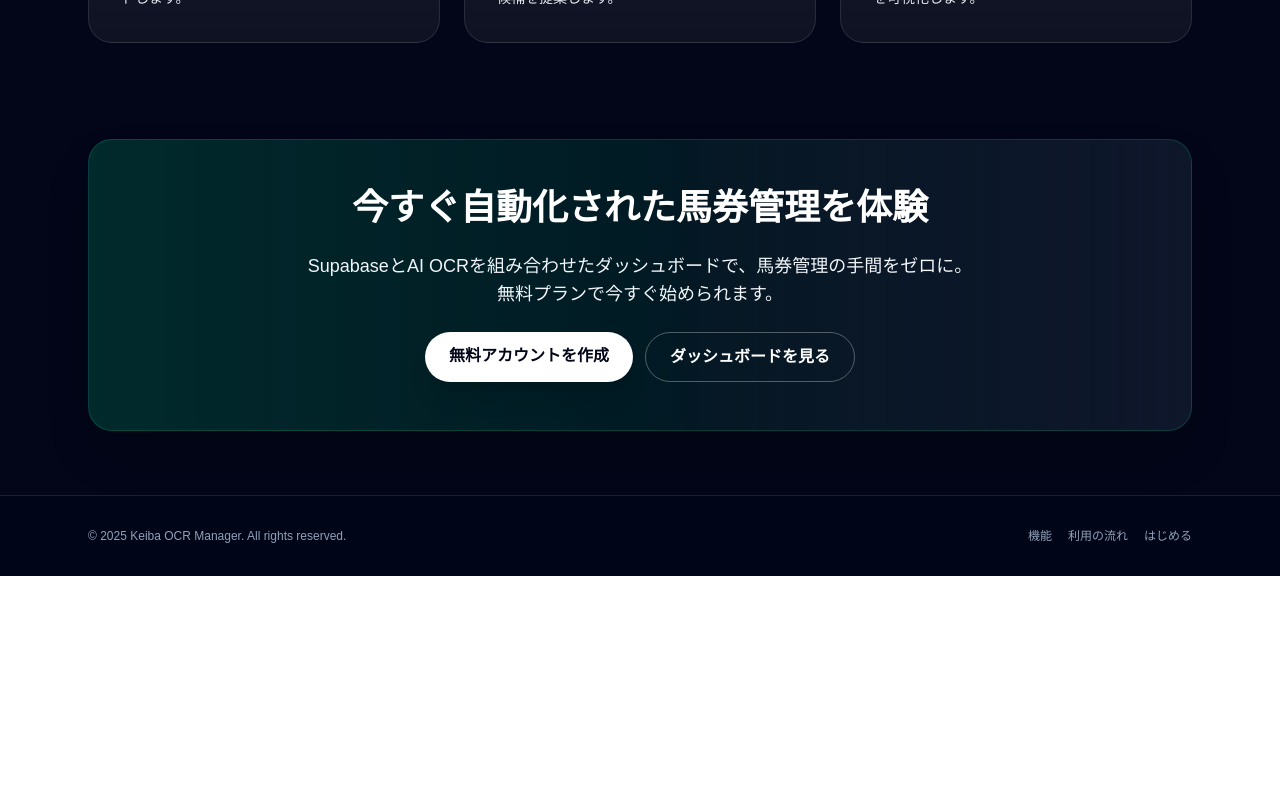
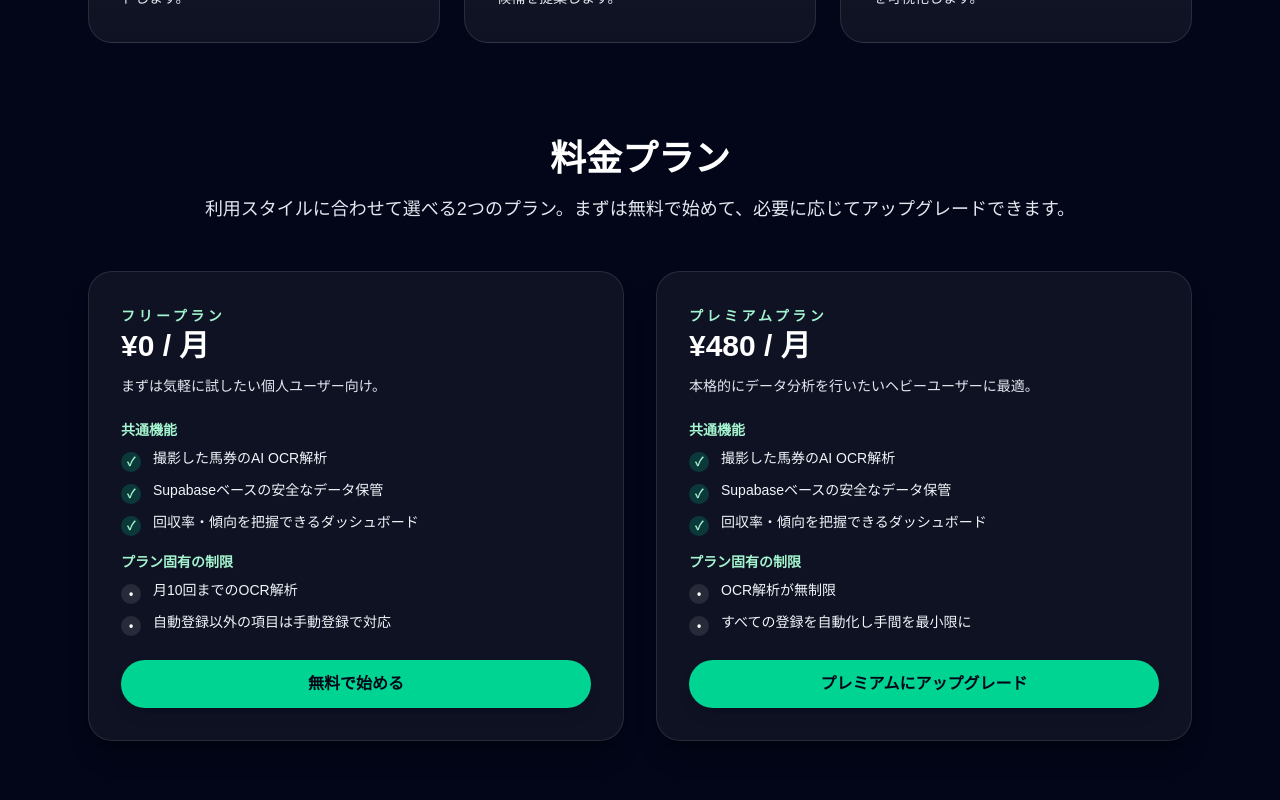
Before and after one commit to beniyasan/baken_manager, a Next.js app in the folder keiba-ocr-next/: page / in a window 1280 px wide. Shown: the part 1580-2380 px from the top of the page. Before the commit the page ends 2156 px from the top, so only its background shows below. Built offline with nearby package versions, Linux system fonts and the light colour scheme.

Commit message:
Add pricing section with plan details

```diff
--- a/keiba-ocr-next/src/app/page.tsx
+++ b/keiba-ocr-next/src/app/page.tsx
@@ -33,6 +33,33 @@ const flowSteps = [
   },
 ];
 
+const pricingPlans = [
+  {
+    name: "フリープラン",
+    price: "¥0 / 月",
+    description: "まずは気軽に試したい個人ユーザー向け。",
+    ocrLimit: "月10回までのOCR解析",
+    manualEntry: "自動登録以外の項目は手動登録で対応",
+    buttonLabel: "無料で始める",
+    buttonHref: "/dashboard",
+  },
+  {
+    name: "プレミアムプラン",
+    price: "¥480 / 月",
+    description: "本格的にデータ分析を行いたいヘビーユーザーに最適。",
+    ocrLimit: "OCR解析が無制限",
+    manualEntry: "すべての登録を自動化し手間を最小限に",
+    buttonLabel: "プレミアムにアップグレード",
+    buttonHref: "/dashboard",
+  },
+];
+
+const commonFeatures = [
+  "撮影した馬券のAI OCR解析",
+  "Supabaseベースの安全なデータ保管",
+  "回収率・傾向を把握できるダッシュボード",
+];
+
 export default function LandingPage() {
   return (
     <div className="min-h-screen bg-slate-950 text-white">
@@ -49,7 +76,7 @@ export default function LandingPage() {
             <Link href="#flow" className="transition hover:text-white">
               利用の流れ
             </Link>
-            <Link href="#cta" className="transition hover:text-white">
+            <Link href="#pricing" className="transition hover:text-white">
               料金・導入
             </Link>
           </nav>
@@ -169,6 +196,69 @@ export default function LandingPage() {
           </ol>
         </section>
 
+        <section id="pricing" className="space-y-12">
+          <div className="space-y-4 text-center">
+            <h2 className="text-3xl font-bold text-white md:text-4xl">料金プラン</h2>
+            <p className="text-lg text-slate-200">
+              利用スタイルに合わせて選べる2つのプラン。まずは無料で始めて、必要に応じてアップグレードできます。
+            </p>
+          </div>
+          <div className="grid gap-8 md:grid-cols-2">
+            {pricingPlans.map((plan) => (
+              <div
+                key={plan.name}
+                className="flex h-full flex-col gap-6 rounded-3xl border border-white/10 bg-white/5 p-8 shadow-xl shadow-black/20"
+              >
+                <div className="space-y-3 text-left">
+                  <span className="text-sm font-semibold uppercase tracking-[0.25em] text-emerald-200">{plan.name}</span>
+                  <p className="text-3xl font-bold text-white">{plan.price}</p>
+                  <p className="text-sm text-slate-200">{plan.description}</p>
+                </div>
+                <div className="space-y-4">
+                  <div>
+                    <h3 className="text-sm font-semibold text-emerald-200">共通機能</h3>
+                    <ul className="mt-2 space-y-2 text-sm text-slate-100">
+                      {commonFeatures.map((feature) => (
+                        <li key={`${plan.name}-${feature}`} className="flex items-start gap-3">
+                          <span className="mt-1 inline-flex h-5 w-5 items-center justify-center rounded-full bg-emerald-400/20 text-xs font-semibold text-emerald-200">
+                            ✓
+                          </span>
+                          <span>{feature}</span>
+                        </li>
+                      ))}
+                    </ul>
+                  </div>
+                  <div>
+                    <h3 className="text-sm font-semibold text-emerald-200">プラン固有の制限</h3>
+                    <ul className="mt-2 space-y-2 text-sm text-slate-100">
+                      <li className="flex items-start gap-3">
+                        <span className="mt-1 inline-flex h-5 w-5 items-center justify-center rounded-full bg-white/10 text-xs font-semibold text-white">
+                          •
+                        </span>
+                        <span>{plan.ocrLimit}</span>
+                      </li>
+                      <li className="flex items-start gap-3">
+                        <span className="mt-1 inline-flex h-5 w-5 items-center justify-center rounded-full bg-white/10 text-xs font-semibold text-white">
+                          •
+                        </span>
+                        <span>{plan.manualEntry}</span>
+                      </li>
+                    </ul>
+                  </div>
+                </div>
+                <div className="mt-auto">
+                  <Link
+                    href={plan.buttonHref}
+                    className="inline-flex w-full items-center justify-center rounded-full bg-emerald-400 px-6 py-3 text-base font-semibold text-slate-950 shadow-lg transition hover:bg-emerald-300"
+                  >
+                    {plan.buttonLabel}
+                  </Link>
+                </div>
+              </div>
+            ))}
+          </div>
+        </section>
+
         <section
           id="cta"
           className="rounded-3xl border border-emerald-400/20 bg-gradient-to-r from-emerald-500/20 via-emerald-400/10 to-slate-900 p-12 text-center shadow-2xl"
@@ -206,8 +296,8 @@ export default function LandingPage() {
             <Link href="#flow" className="hover:text-white">
               利用の流れ
             </Link>
-            <Link href="/dashboard" className="hover:text-white">
-              はじめる
+            <Link href="#pricing" className="hover:text-white">
+              料金・導入
             </Link>
           </div>
         </div>
```
